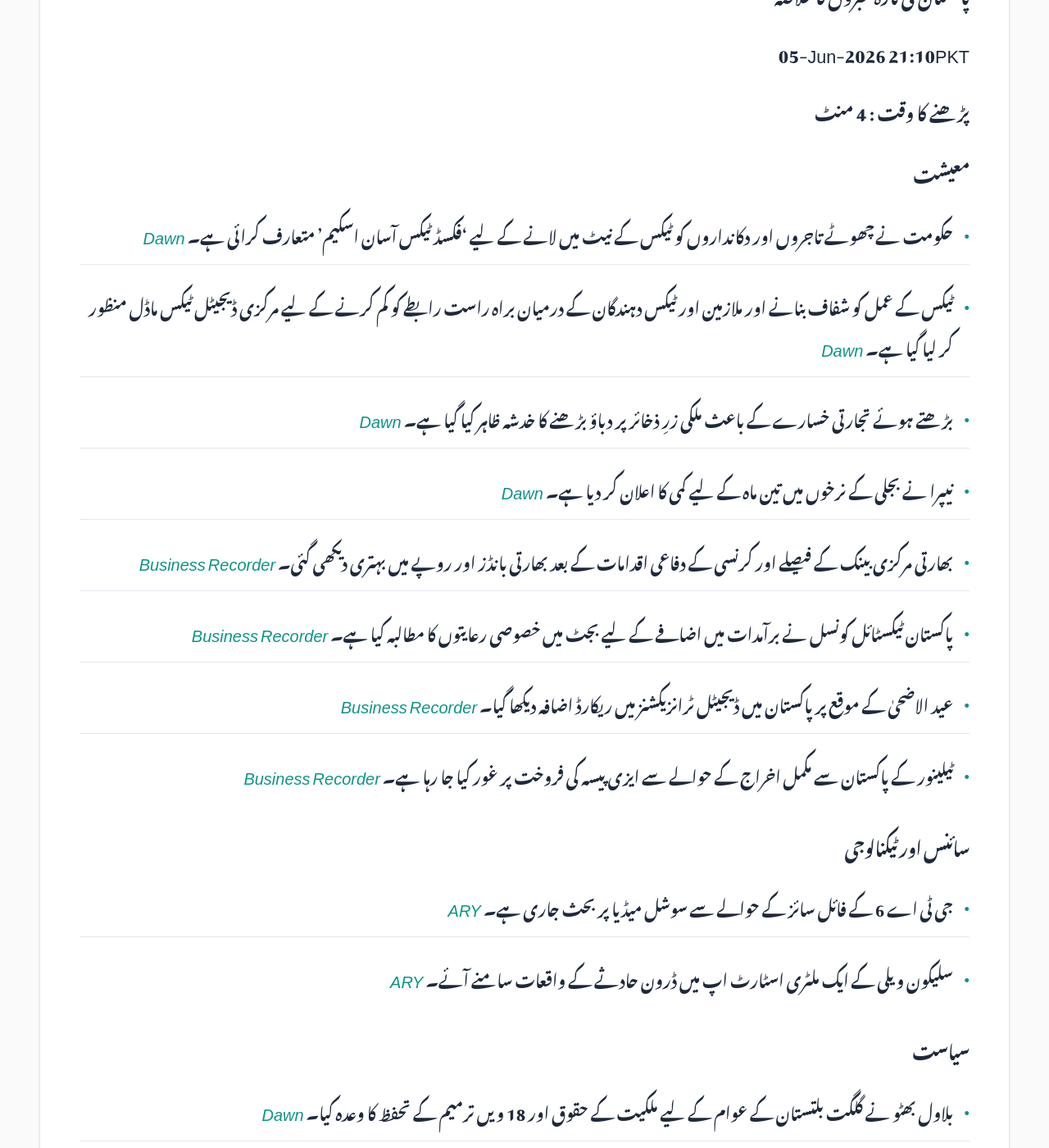
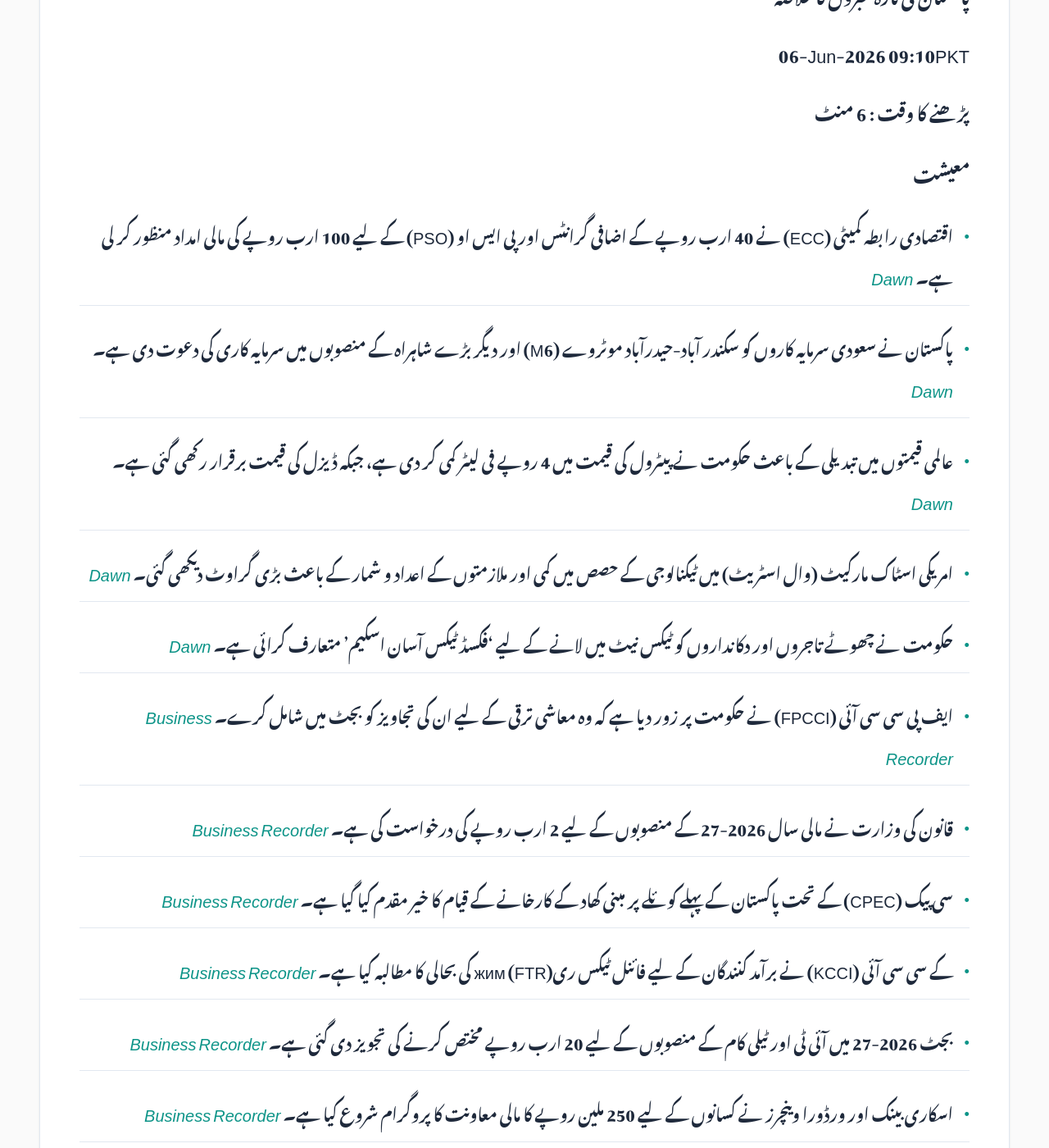
Before and after one commit to zsubzwary/news, a Jekyll site: the page built from ur/index.md, in a window 1280 px wide and 1400 px high, scrolled down 354 px. Shown: the whole window at 82% size. Built offline with Jekyll 4.4.1, drawn with Linux system fonts in a browser that asks for light colours; some web fonts are replaced; comment, search, counter and statistics services are not loaded; some of the changed text lies outside the part shown.

Commit message:
DateTime; 2026-06-06T04:10:46.445Z

```diff
--- a/ur/index.md
+++ b/ur/index.md
@@ -7,47 +7,64 @@ rtl: true
 
 پاکستان کی تازہ خبروں کا خلاصہ
 
- &lrm; 05-Jun-2026 21:10PKT
+ &lrm; 06-Jun-2026 09:10PKT
 
-پڑھنے کا وقت : 4 منٹ
+پڑھنے کا وقت : 6 منٹ
 
 ### معیشت
-- حکومت نے چھوٹے تاجروں اور دکانداروں کو ٹیکس کے نیٹ میں لانے کے لیے 'فکسڈ ٹیکس آسان اسکیم' متعارف کرائی ہے۔ *[Dawn](https://www.dawn.com/news/2005415/govt-launches-scheme-to-bring-small-shop-owners-into-tax-net)*
-- ٹیکس کے عمل کو شفاف بنانے اور ملازمین اور ٹیکس دہندگان کے درمیان براہ راست رابطے کو کم کرنے کے لیے مرکزی ڈیجیٹل ٹیکس ماڈل منظور کر لیا گیا ہے۔ *[Dawn](https://www.dawn.com/news/2005299/govt-eyes-centralised-tax-model-to-curb-official-taxpayer-contact)*
-- بڑھتے ہوئے تجارتی خسارے کے باعث ملکی زرِ ذخائر پر دباؤ بڑھنے کا خدشہ ظاہر کیا گیا ہے۔ *[Dawn](https://www.dawn.com/news/2005286/soaring-trade-gap-emerges-as-black-hole-for-dollars)*
-- نیپرا نے بجلی کے نرخوں میں تین ماہ کے لیے کمی کا اعلان کر دیا ہے۔ *[Dawn](https://www.dawn.com/news/2005292/nepra-reduces-electricity-charges-for-three-months)*
-- بھارتی مرکزی بینک کے فیصلے اور کرنسی کے دفاعی اقدامات کے بعد بھارتی بانڈز اور روپے میں بہتری دیکھی گئی۔ *[Business Recorder](https://www.brecorder.com/news/40424169/indian-bonds-rally-after-rbi-rate-pause-fx-boosting-measures)*
-- پاکستان ٹیکسٹائل کونسل نے برآمدات میں اضافے کے لیے بجٹ میں خصوصی رعایتوں کا مطالبہ کیا ہے۔ *[Business Recorder](https://www.brecorder.com/news/40424163/pakistan-risks-missing-global-supply-chain-shift-without-pro-export-budget-measures-ptc)*
-- عید الاضحیٰ کے موقع پر پاکستان میں ڈیجیٹل ٹرانزیکشنز میں ریکارڈ اضافہ دیکھا گیا۔ *[Business Recorder](https://www.brecorder.com/news/40424157/eid-ul-azha-2026-sbp-says-go-cashless-campaign-saw-rs34bn-in-digital-transactions)*
-- ٹیلینور کے پاکستان سے مکمل اخراج کے حوالے سے ایزی پیسہ کی فروخت پر غور کیا جا رہا ہے۔ *[Business Recorder](https://www.brecorder.com/news/40424155/telenor-considering-sale-of-pakistans-easypaisa-report)*
+- اقتصادی رابطہ کمیٹی (ECC) نے 40 ارب روپے کے اضافی گرانٹس اور پی ایس او (PSO) کے لیے 100 ارب روپے کی مالی امداد منظور کر لی ہے۔ *[Dawn](https://www.dawn.com/news/2005583/budget-2026-27-ecc-expands-bureaucrats-stipend-okays-rs40bn-grants)*
+- پاکستان نے سعودی سرمایہ کاروں کو سکندر آباد-حیدرآباد موٹروے (M6) اور دیگر بڑے شاہراہ کے منصوبوں میں سرمایہ کاری کی دعوت دی ہے۔ *[Dawn](https://www.dawn.com/news/2005550/pakistan-pitches-motorways-to-saudi-investors)*
+- عالمی قیمتوں میں تبدیلی کے باعث حکومت نے پیٹرول کی قیمت میں 4 روپے فی لیٹر کمی کر دی ہے، جبکہ ڈیزل کی قیمت برقرار رکھی گئی ہے۔ *[Dawn](https://www.dawn.com/news/2005447/govt-reduces-petrol-price-by-rs4-keeps-diesel-price-unchanged)*
+- امریکی اسٹاک مارکیٹ (وال اسٹریٹ) میں ٹیکنالوجی کے حصص میں کمی اور ملازمتوں کے اعداد و شمار کے باعث بڑی گراوٹ دیکھی گئی۔ *[Dawn](https://www.dawn.com/news/2005508/wall-street-ends-sharply-lower-as-chips-slide-jobs-data-fuels-rate-hike-fears)*
+- حکومت نے چھوٹے تاجروں اور دکانداروں کو ٹیکس نیٹ میں لانے کے لیے 'فکسڈ ٹیکس آسان اسکیم' متعارف کرائی ہے۔ *[Dawn](https://www.dawn.com/news/2005415/govt-launches-scheme-to-bring-small-shop-owners-into-tax-net)*
+- ایف پی سی سی آئی (FPCCI) نے حکومت پر زور دیا ہے کہ وہ معاشی ترقی کے لیے ان کی تجاویز کو بجٹ میں شامل کرے۔ *[Business Recorder](https://www.brecorder.com/news/40424241/govt-urged-to-heed-to-fpccis-recommendations)*
+- قانون کی وزارت نے مالی سال 2026-27 کے منصوبوں کے لیے 2 ارب روپے کی درخواست کی ہے۔ *[Business Recorder](https://www.brecorder.com/news/40424243/law-ministry-seeks-rs2bn-for-fy27-projects)*
+- سی پیک (CPEC) کے تحت پاکستان کے پہلے کوئلے پر مبنی کھاد کے کارخانے کے قیام کا خیر مقدم کیا گیا ہے۔ *[Business Recorder](https://www.brecorder.com/news/40424248/pcjcci-hails-first-coal-based-fertilizer-plant-under-cpec)*
+- کے سی سی آئی (KCCI) نے برآمد کنندگان کے لیے فائنل ٹیکس ریжим (FTR) کی بحالی کا مطالبہ کیا ہے۔ *[Business Recorder](https://www.brecorder.com/news/40424250/restoring-ftr-a-win-win-situation-kcci)*
+- بجٹ 2026-27 میں آئی ٹی اور ٹیلی کام کے منصوبوں کے لیے 20 ارب روپے مختص کرنے کی تجویز دی گئی ہے۔ *[Business Recorder](https://www.brecorder.com/news/40424184/it-amp-telecom-projects-likely-to-get-rs20bn-in-budget-fy2026-27)*
+- اسکاری بینک اور ورڈورا وینچرز نے کسانوں کے لیے 250 ملین روپے کا مالی معاونت کا پروگرام شروع کیا ہے۔ *[Business Recorder](https://www.brecorder.com/news/40424188/high-value-crop-farmers-askari-bank-and-verdora-ventures-launch-rs250m-support-facility)*
+- برطانیہ کے اسٹاک مارکیٹ (FTSE 100) میں اضافہ دیکھا گیا۔ *[ARY](https://arynews.tv/uks-ftse-100-closes-up-as-data-points-to-softer-inflation-pressures-from-us-iran-war)*
 
 ### سائنس اور ٹیکنالوجی
-- جی ٹی اے 6 کے فائل سائز کے حوالے سے سوشل میڈیا پر بحث جاری ہے۔ *[ARY](https://arynews.tv/gta-6-file-size)*
-- سلیکون ویلی کے ایک ملٹری اسٹارٹ اپ میں ڈرون حادثے کے واقعات سامنے آئے۔ *[ARY](https://arynews.tv/drone-crashes-and-severed-fingers-at-a-13-billion-silicon-valley-military-startup)*
+- گل احمد گروپ نے پاکستان کے سب سے بڑے ڈیٹا سینٹر کے لیے 230 ملین ڈالر کی سرمایہ کاری کا اعلان کیا ہے۔ *[Dawn](https://www.dawn.com/news/2005546/gul-ahmed-announces-230m-data-centre)*
+- مصنوعی ذہانت (AI) کے ذریعے تیار کردہ پہلی ویکسین کا انسانی تجربات کے مرحلے پر پہنچنا ایک بڑی کامیابی قرار دیا گیا ہے۔ *[Dawn](https://www.dawn.com/news/2005551/first-ever-ai-designed-vaccine-reaches-human-trials)*
+- ایئربس (Airbus) کے بڑے اے 220 (A220) طیارے کے جلد لانچ کے حوالے سے فیصلے معلق ہیں۔ *[ARY](https://arynews.tv/airbus-in-limbo-over-early-launch-of-larger-a220)*
+- پاکستان میں صاف توانائی کے حل کے لیے پہلا 'ون اسٹاپ شاپ' (OSS) پلیٹ فارم لانچ کر دیا گیا ہے۔ *[Business Recorder](https://www.brecorder.com/news/40424247/pakistans-first-oss-for-clean-energy-launched)*
+
+### موسم
+- کراچی، لاہور اور حیدرآباد سمیت مختلف شہروں کے موسم کی صورتحال اور پیش گوئی جاری کر دی گئی ہے۔ *[Business Recorder](https://www.brecorder.com/news/40424183/the-weather)*
 
 ### سیاست
-- بلاول بھٹو نے گلگت بلتستان کے عوام کے لیے ملکیت کے حقوق اور 18 ویں ترمیم کے تحفظ کا وعدہ کیا۔ *[Dawn](https://www.dawn.com/news/2005434/bilawal-vows-to-ensure-ownership-rights-18th-amendment-protections-for-gilgit-baltistan)*
-- آزاد کشمیر میں عام انتخابات کے شیڈول کا اعلان کر دیا گیا ہے، جو 27 جولائی کو منعقد ہوں گے۔ *[Dawn](https://www.dawn.com/news/2005383/election-schedule-for-ajk-announced-polls-to-be-held-on-july-27)*
+- اسلام آباد ہائی کورٹ نے خفیہ انٹیلی جنس رپورٹوں کی بنیاد پر اہم عہدوں سے محرومی کے فیصلے کو مسترد کر دیا۔ *[Dawn](https://www.dawn.com/news/2005576/ihc-rejects-reliance-on-intelligence-reports-for-coveted-postings)*
+- بلوچستان ہائی کورٹ نے محمود خان اچکزی کے خلاف درج ایف آئی آر (FIR) پر حکمِ امتناع جاری کر دیا۔ *[Dawn](https://www.dawn.com/news/2005573/bhc-suspends-fir-filed-against-achakzai)*
+- آزاد جموں و کشمیر کی حکومت نے مشترکہ عوامی ایکشن کمیٹی کو دہشت گردی کے قانون کے تحت غیر قانونی قرار دے دیا ہے۔ *[Dawn](https://www.dawn.com/news/2005462/ajk-govt-bans-joint-awami-action-committee-under-anti-terrorism-act)*
+- پاکستان نے گلگت بلتستان کے انتخابات کے حوالے سے بھارت کے بیانات کو مسترد کر دیا ہے۔ *[Dawn](https://www.dawn.com/news/2005452/pakistan-categorically-rejects-indias-remarks-on-gb-elections-as-baseless)*
+- آزاد کشمیر میں احتجاج کے پیش نظر حکومت نے سیاحوں کے لیے سفری ایڈوائزری جاری کر دی ہے۔ *[Dawn](https://www.dawn.com/news/2005432/ajk-govt-issues-travel-advisory-ahead-of-jaac-protest-asks-visitors-to-leave)*
+- گلگت بلتستان میں انتخابی مہم کے خاتمے کے ساتھ 48 گھنٹے کی پابندی نافذ ہو گئی ہے۔ *[Dawn](https://www.dawn.com/news/2005451/election-campaigning-ends-in-gb-as-48-hour-ban-comes-into-force)*
+- بلاول بھٹو نے گلگت بلتستان کے عوام کے لیے ملکیت کے حقوق اور 18ویں ترمیم کے تحفظ کا وعدہ کیا ہے۔ *[Dawn](https://www.dawn.com/news/2005434/bilawal-vows-to-ensure-ownership-rights-18th-amendment-protections-for-gilgit-baltistan)*
+- جی بی انتخابات کے طریقہ کار پر پی ٹی آئی اور پیپلز پارٹی نے تحفظات کا اظہار کیا ہے۔ *[Business Recorder](https://www.brecorder.com/news/40424186/gb-polls-pti-backed-candidates-ppp-raise-concerns-over-procedures)*
 
 ### قومی
-- بلوچستان کے ضلع پنجگور میں ایک آپریشن کے دوران 6 دہشت گرد ہلاک کر دیے گئے۔ *[Dawn](https://www.dawn.com/news/2005390/6-terrorists-killed-in-intelligence-based-operation-in-balochistans-panjgur-ispr)*
-- آزاد کشمیر حکومت نے احتجاج کے پیش نظر سیاحوں کے لیے سفری ایڈوائزری جاری کر دی ہے۔ *[Dawn](https://www.dawn.com/news/2005432/ajk-govt-issues-travel-advisory-ahead-of-jaac-protest-asks-visitors-to-leave)*
-- خیبر پختونخوا کے ضلع وانا میں مسلح افراد کی فائرنگ سے ایک قبائلی بزرگ کے دو بیٹوں کو ہلاک کر دیا گیا۔ *[Dawn](https://www.dawn.com/news/2005403/2-sons-of-tribal-elder-killed-as-armed-men-open-fire-in-kps-wana)*
-- اڈیالہ جیل سے ایک قیدی کے لاپتہ ہونے کی اطلاع ملی ہے۔ *[ARY](https://arynews.tv/adiala-jail-prisoner-goes-missing)*
+- این اے بی (NAB) نے پنجاب میں 433 ارب روپے مالیت کی سرکاری زمین بحال کر لی ہے۔ *[Business Recorder](https://www.brecorder.com/news/40424245/nab-lahore-retrieves-state-land-worth-rs433bn)*
+- پنجاب کے ضلع پنجگور میں سکیورٹی فورسز کے آپریشن میں چھ دہشت گرد ہلاک کر دیے گئے۔ *[Business Recorder](https://www.brecorder.com/news/40424185/six-terrorists-killed-in-panjgur-ibo)*
+- پنجاب کی وزیراعلیٰ مریم نواز نے پنجگور آپریشن میں کامیابی پر سکیورٹی فورسز کی تعریف کی۔ *[Business Recorder](https://www.brecorder.com/news/40424187/cm-praises-forces)*
+- نیشنل پولیس مینجمنٹ بورڈ (NPMB) صوبوں کے درمیان انٹیلی جنس شیئرنگ کو مضبوط کرنے کے لیے اجلاس کرے گا۔ *[Business Recorder](https://www.brecorder.com/news/40424246/npmb-moot-on-inter-provincial-intelligence-sharing-scheduled-month-end)*
+- پنجاب حکومت اور پرائمارک (Primark) نے اعلیٰ معیار کی کپاس کی پیداوار کے لیے تعاون کا معاہدہ کیا ہے۔ *[Business Recorder](https://www.brecorder.com/news/40424249/quality-cotton-production-punjab-govt-primark-agree-to-collaborate)*
+- ایک خاتون نے جہیز میں ملنے والی گاڑی کے غلط استعمال پر شوہر کے خلاف دھوکہ دہی کا مقدمہ درج کرایا۔ *[ARY](https://arynews.tv/court-decides-on-interim-bail-for-accused-husband)*
 
 ### بین الاقوامی
-- چین کے صدر شی جن پنگ کا شمالی کوریا کا دورہ متوقع ہے۔ *[Dawn](https://www.dawn.com/news/2005375/chinas-xi-to-visit-north-korea-as-beijing-seeks-deeper-pyongyang-ties)*
-- ایران نے خلیج عمان میں امریکی جنگی جہازوں پر وارننگ میزائل اور ڈرونز سے حملہ کیا ہے۔ *[Business Recorder](https://www.brecorder.com/news/40424167/iran-says-it-fired-warning-missiles-and-drones-at-us-warships-in-gulf-of-oman)*
-- مشرق وسطیٰ میں جنگ بندی کی کوششیں ناکام ہو رہی ہیں اور تشدد میں اضافہ ہو رہا ہے۔ *[Dawn](https://www.dawn.com/news/2005429/how-trumps-ceasefires-are-failing-to-stop-middle-east-violence)*
-- بھارت اور امریکہ کے درمیان تجارتی معاہدے کے پہلے مرحلے کے جولائی کے وسط تک مکمل ہونے کی امید ہے۔ *[Business Recorder](https://www.brecorder.com/news/40424165/first-tranche-of-us-india-trade-deal-likely-by-mid-july-says-india-trade-minister)*
-
-### کھیل
-- ایشین گیمز کے کرکٹ مقابلے کے لیے نیپال، ملائیشیا، ہانگ کانگ اور عمان کوالیفائی کر گئے۔ *[Business Recorder](https://www.brecorder.com/news/40424150/nepal-malaysia-hong-kong-and-oman-qualify-for-asian-games)*
-- پاکستان نے بھارت میں ہونے والی ایشیائی فینسنگ چیمپئن شپ میں شرکت سے انکار کر دیا۔ *[Dawn](https://www.dawn.com/news/2005348/pakistan-turn-down-invitation-to-participate-in-asian-fencing-event-in-india)*
-- ٹینس کھلاڑی زویرے نے فرانس اوپن کے فائنل میں جگہ بنا لی ہے۔ *[ARY](https://arynews.tv/zverev-eases-past-mensik-to-reach-second-french-open-final)*
+- اٹلی میں ایک پاکستانی جوڑے کو اپنی بیٹی پر تشدد اور زبردستی شادی کے جرم میں دو سال قید کی سزا سنائی گئی۔ *[Dawn](https://www.dawn.com/news/2005570/italy-jails-pakistani-couple-for-abusing-daughter)*
+- امریکی کانگریس نے ایران کے خلاف فوجی کارروائیوں پر نگرانی سخت کرنے کی کوشش شروع کر دی ہے۔ *[Dawn](https://www.dawn.com/news/2005463/us-congress-moves-to-tighten-oversight-of-military-affairs)*
+- امریکہ نے ایران کے ساحلی ریڈار مقامات پر حملے کیے ہیں، جس سے خلیج میں کشیدگی بڑھ گئی ہے۔ *[Business Recorder](https://www.brecorder.com/news/40424255/us-attacks-iranian-sites-after-iran-launches-drones-in-latest-gulf-flare-up)*
+- ایران کے قونصل جنرل نے ایٹمی ہتھیاروں سے پاک دنیا کا مطالبہ کیا ہے۔ *[Business Recorder](https://www.brecorder.com/news/40424242/iran-wants-to-see-world-free-of-nuclear-weapons-iran-cg)*
+- ڈونلڈ ٹرمپ کی ایران کے حوالے سے پالیسیوں کو عالمی سطح پر تنقید کا نشانہ بنایا جا رہا ہے۔ *[Dawn](https://www.dawn.com/news/2005598/trump-rebuked)*
 
 ### صحت
-- ماہرین نے خبردار کیا ہے کہ کراچی میں بڑھتی ہوئی شہری گرمی (Urban Heat) صحت کے لیے سنگین خطرہ بن سکتی ہے۔ *[Dawn](https://www.dawn.com/news/2005340/worsening-urban-heat-could-trigger-public-health-meltdown-expert-warns)*
+- سینیٹ کے پینل نے ایم ڈی کیٹ (MDCAT) پالیسی کے فریم ورک پر نظرثانی کی سفارش کی ہے۔ *[Business Recorder](https://www.brecorder.com/news/40424251/senate-panel-calls-for-mdcat-policy-framework-review)*
+- طبی شعبے میں مریض پر توجہ دینے والے 'سلو میڈیسن' (Slow Medicine) کے تصور پر بات کی گئی۔ *[Dawn](https://www.dawn.com/news/2005595/slow-and-steady-healing)*
 
 ### دیگر
-- ماؤنٹ ایورسٹ پر لاپتہ ہونے والا ایک شیرپا 6 دن بعد زندہ مل گیا ہے۔ *[Dawn](https://www.dawn.com/news/2005411/everest-sherpa-who-was-presumed-dead-found-alive-after-6-days-family-demands-probe-into-rescue-delays)*
+- اٹٹ آباد جھیل کے خشک ہونے کی خبریں محض ریت اور مٹی کے جمع ہونے کا نتیجہ ہیں، جھیل خشک نہیں ہو رہی۔ *[Dawn](https://www.dawn.com/news/2005575/heavy-silt-deposits-give-illusion-attabad-is-drying-up)*
+- انڈونیشیا کے پہاڑی جنگلات میں ایک نایاب طوطے کی دوبارہ موجودگی دیکھی گئی۔ *[ARY](https://arynews.tv/lorikeet-rediscovery-of-a-rare-parrot-species)*
+- ماہرین نے خبردار کیا ہے کہ حیاتیاتی تنوع کا نقصان عالمی مالیاتی بحران کا سبب بن سکتا ہے۔ *[ARY](https://arynews.tv/biodiversity-loss-threatens-global-financial-stability)*
+- پاکستان کو موسمیاتی تبدیلیوں کے تقاضوں کو پورا کرنے کے لیے 565 ارب ڈالر کی ضرورت ہو سکتی ہے۔ *[Business Recorder](https://www.brecorder.com/news/40424252/stupendous-funds-efforts-required-to-meet-climate-commitments)*
```
